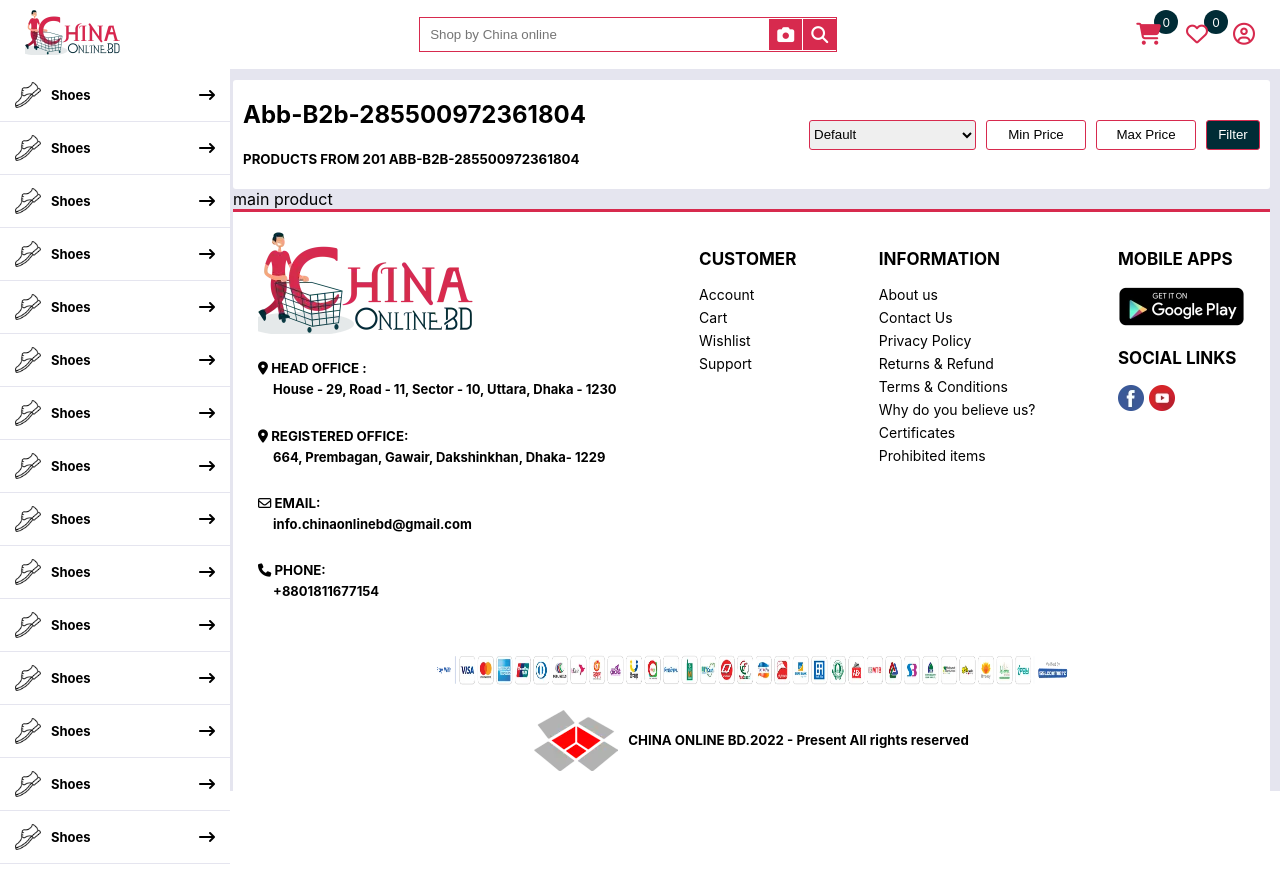
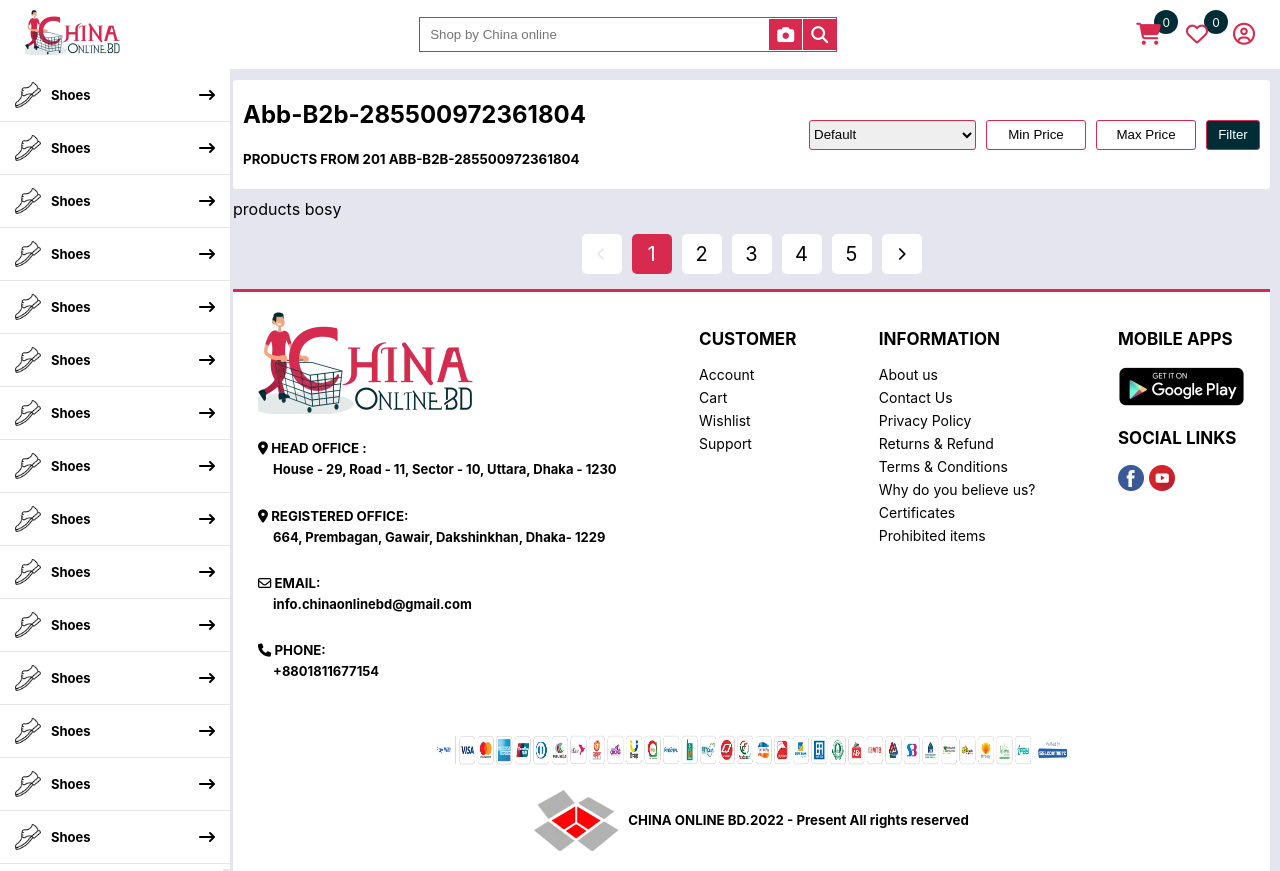
Before and after one commit to Mehedi4467/china-online-bd, a Next.js app: page / in a window 1280 px wide. Before the commit the page ends 800 px from the top, so only its background shows below. Built offline with nearby package versions, Linux system fonts and the light colour scheme.

Commit message:
pagination design complated

```diff
--- /dev/null
+++ b/Components/Common/Pagination.js
@@ -0,0 +1,19 @@
+import React from 'react';
+import styles from '../../styles/Pagination.module.css';
+const Pagination = () => {
+    return (
+        <div className={styles.paginationBody}>
+           <div className={styles.paginationButton}>
+                <button><i class="fa-solid fa-chevron-left"></i></button>
+                <li>1</li>
+                <li>2</li>
+                <li>3</li>
+                <li>4</li>
+                <li>5</li>
+                <button><i class="fa-solid fa-chevron-right"></i></button>
+           </div>
+        </div>
+    );
+};
+
+export default Pagination;
--- /dev/null
+++ b/Components/Products.js
@@ -0,0 +1,11 @@
+import React from 'react';
+
+const Products = () => {
+    return (
+        <div>
+            products bosy
+        </div>
+    );
+};
+
+export default Products;
--- a/pages/index.js
+++ b/pages/index.js
@@ -4,6 +4,8 @@
 import logo from '../public/Images/Logo/logo.png';
 import Footer from '../Components/Common/Footer';
 import MegaMenu from '../Components/MegaMenu';
+import Products from '../Components/Products';
+import Pagination from '../Components/Common/Pagination';
 
 export default function Home() {
   return (
@@ -40,7 +42,14 @@
                   </div>
                 </div>
             </div>
-            <div>main product</div>
+
+
+            <div className={styles.mainProductBody}>
+              <Products></Products>
+              <Pagination></Pagination>
+            </div>
+
+
             <div>
               <Footer></Footer>
             </div>
--- a/styles/Home.module.css
+++ b/styles/Home.module.css
@@ -75,3 +75,8 @@
   border-radius: 3px;
   border: 1px solid #d72a4e;
 }
+
+
+.mainProductBody{
+  margin: 10px 0;
+}
--- /dev/null
+++ b/styles/Pagination.module.css
@@ -0,0 +1,39 @@
+.paginationBody{
+margin: 15px 0;
+}
+.paginationButton{
+    display: flex;
+    justify-content: center;
+    align-items: center;
+    gap: 10px;
+
+}
+.paginationButton button{
+    height: 40px;
+    width: 40px;
+    border: none;
+    border-radius: 5px;
+    background-color: #fff;
+    cursor: pointer;
+}
+.paginationButton li{
+    display: flex;
+    justify-content: center;
+    align-items: center;
+    font-size: 20px;
+    list-style: none;
+    height: 40px;
+    width: 40px;
+    border: none;
+    border-radius: 5px;
+    background-color: #fff;
+    cursor: pointer;
+}
+
+.paginationButton>:nth-child(2){
+    background-color: #d72a4e;
+    color: #fff;
+}
+.paginationButton>:nth-child(1) i{
+    color: #e5e5ef;
+}
```
